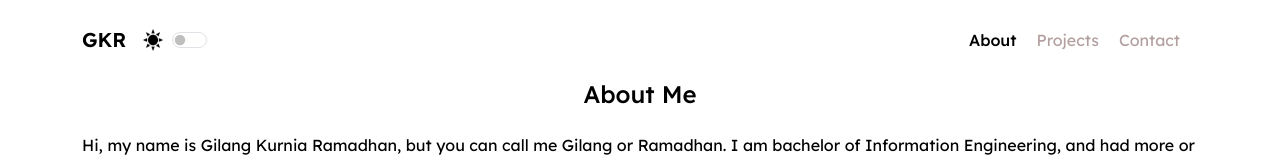
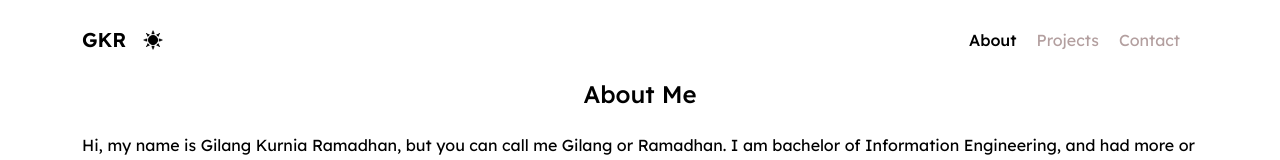
Before and after one commit to gilangkurniar/portfolio, a React (Vite) app: page / in a window 1280 px wide. Shown: the top 160 px of the page. Built offline with nearby package versions, Linux system fonts and the light colour scheme.

Commit message:
ui update and bug fix

```diff
--- a/public/css/style.css
+++ b/public/css/style.css
@@ -19,18 +19,14 @@ body {
 .dark {
     --primary-color: black;
     --text-color: white;
-    --card-color:rgb(15, 14, 14);
+    --card-color:rgb(32, 24, 24);
 }
 
 .navbar {
     padding: 20px 0 20px 0;
 }
 
-.navbar .nightmode input {
-    width: 35px;
-}
-
-#toggle-icon {
+#mode {
     cursor: pointer;
 }
 
--- a/src/components/NavbarComponent.jsx
+++ b/src/components/NavbarComponent.jsx
@@ -4,39 +4,25 @@ import { NavLink } from 'react-router-dom'
 
 const DarkMode = () => {
 
-    const setDarkMode = () => {
-        const sun = document.getElementById("sun")
-        const moon = document.getElementById("moon")
+    const setMode = () => {
+        const body = document.querySelector("body")
+        const icon = document.getElementById("mode")
+        body.classList.toggle("dark")
 
-        document.querySelector("body").classList.toggle("dark")
-
-        sun.src = ""
-        moon.src = "/img/moon.png"
-    }
-
-    const setlightMode = () => {
-        const sun = document.getElementById("sun")
-        const moon = document.getElementById("moon")
-
-        document.querySelector("body").classList.remove("dark")
-
-        moon.src = ""
-        sun.src = "/img/sun.png"
+        if (body.classList.contains("dark")) {
+            icon.src = "/img/moon.png"
+        } else {
+            icon.src = "/img/sun.png"
+        }
     }
 
     const toggleTheme = (e) => {
-        if (e.target.checked) setDarkMode()
-        else setlightMode()
+        if (e) setMode()
     }
 
     return (
-        <div className="nightmode d-flex">
-            <img src="/img/sun.png" id='sun' className='me-2' width="22px" />
-            <Form.Check
-                type="switch"
-                onClick={toggleTheme}
-            />
-            <img src="" id='moon' className='mx-1' height="18px" />
+        <div className="d-flex">
+            <img src="/img/sun.png" onClick={toggleTheme} id='mode' width="22px" />
         </div>
     )
 }
```
Also changed, not shown: public/img/moon.png.
